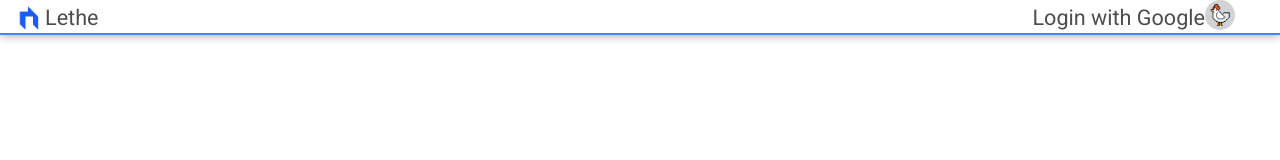
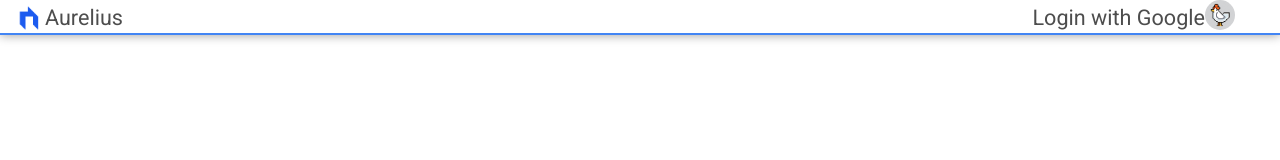
Before and after one commit to Augasty/Aurelius, a React (Vite) app: page /add-member in a window 1280 px wide. Shown: the top 160 px of the page. Built offline with nearby package versions, Linux system fonts and the light colour scheme; no server answers.

Commit message:
name change, final

```diff
--- a/index.html
+++ b/index.html
@@ -5,7 +5,7 @@
     <link rel="icon" type="image/svg+xml" href="/assets/bluey.png" />
     <meta name="viewport" content="width=device-width, initial-scale=1.0" />
     <link rel="stylesheet" href="https://fonts.googleapis.com/css2?family=Roboto:ital,wght@0,400;0,700;1,400&display=swap">
-    <title>Lethe</title>
+    <title>Aurelius</title>
   </head>
   <body>
     <div id="root"></div>
--- a/src/components/layout/navbar/Navbar.jsx
+++ b/src/components/layout/navbar/Navbar.jsx
@@ -5,7 +5,7 @@ import { signOut } from "firebase/auth";
 import DropDown from "../boards/DropDown";
 import { useState } from "react";
 import topchicken from "../../../../assets/topchicken.jpg";
-import lethe from "../../../../assets/bluey.png";
+import Aurelius from "../../../../assets/bluey.png";
 import { useProjectContexts } from "../../../utils/ProjectContexts";
 import { useNavigate } from "react-router-dom";
 
@@ -32,8 +32,8 @@ const Navbar = () => {
   return (
     <nav className={styles.navbar}>
       <div className={styles.logo}>
-        <img src={lethe} onClick={() => navigate("/")} />
-        <Link to="/">Lethe</Link>
+        <img src={Aurelius} onClick={() => navigate("/")} />
+        <Link to="/">Aurelius</Link>
       </div>
       <div>
         <ul className={styles.navbarList}>
--- a/src/components/layout/navbar/SignedOutNavbar.jsx
+++ b/src/components/layout/navbar/SignedOutNavbar.jsx
@@ -2,7 +2,7 @@ import { Link, NavLink, useNavigate } from "react-router-dom";
 import { signInWithGoogle } from "../../../utils/singInWithGoogle";
 import topchicken from "../../../../assets/topchicken.jpg"
 
-import lethe from "../../../../assets/bluey.png";
+import Aurelius from "../../../../assets/bluey.png";
 import styles from "./Navbar.module.css"; // Import your CSS file
 
 const SignedOutNavbar = () => {
@@ -19,8 +19,8 @@ const SignedOutNavbar = () => {
   return (
     <nav className={styles.navbar}>
       <div className={styles.logo}>
-        <img src={lethe} />
-        <Link to="/">Lethe</Link>
+        <img src={Aurelius} />
+        <Link to="/">Aurelius</Link>
       </div>
       <div>
         <ul className={styles.navbarList}>
```
